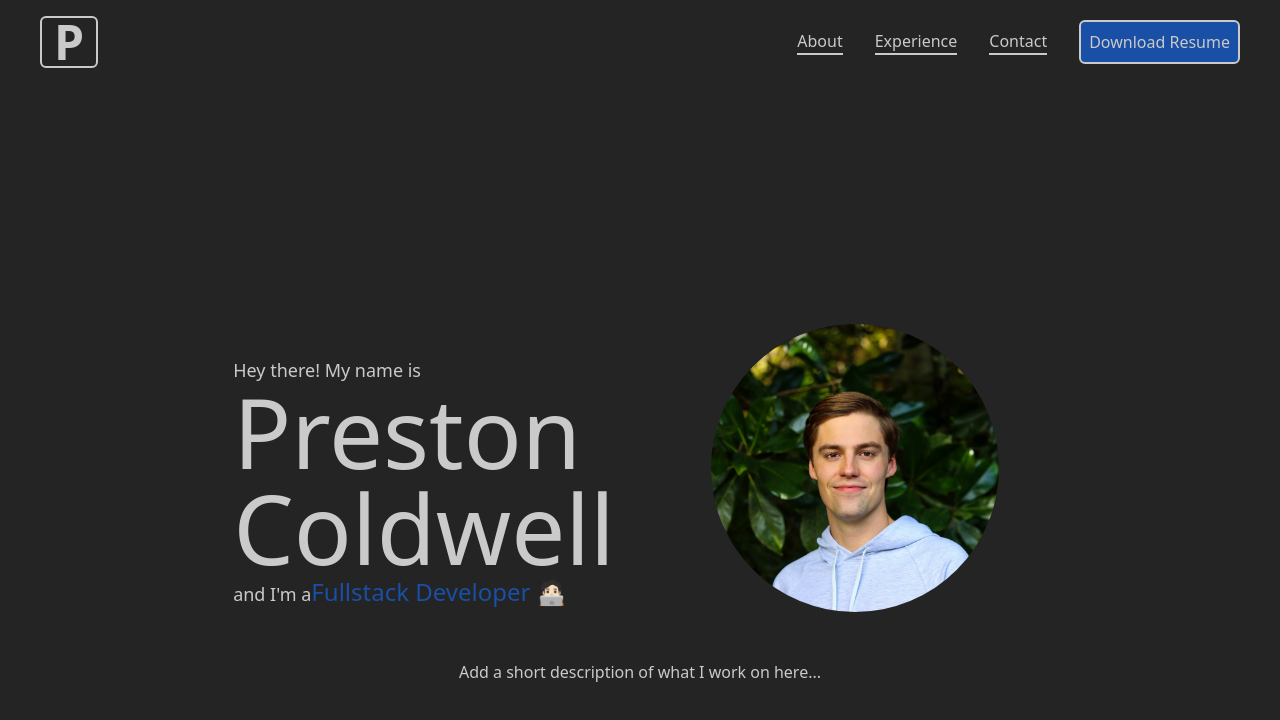
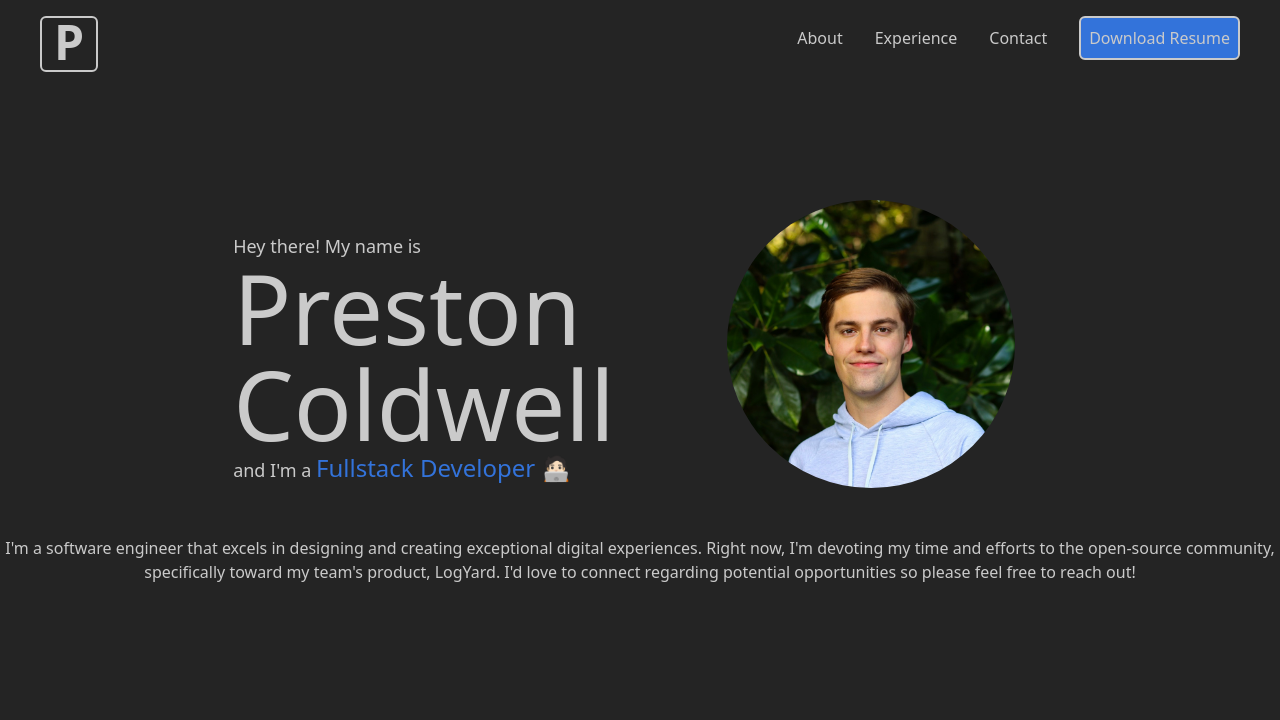
Before and after one commit to PrestonColdwell/MyPortfolio, a React (Vite) app: page / in a window 1280 px wide. Shown: the top 720 px of the page. Built offline with nearby package versions, Linux system fonts and the light colour scheme; a web font is replaced by a local one.

Commit message:
added adaptive rendering

```diff
--- a/src/components/NavItem.jsx
+++ b/src/components/NavItem.jsx
@@ -1,7 +1,7 @@
 const NavItem = ({ label, func }) => {
   return (
     <li>
-      <button className="shadow-sm border-b-2 border-text text-text" onClick={func}>{label}</button>
+      <button className="border-none md:border-b-2 border-text text-text" onClick={func}>{label}</button>
     </li>
   );
 };
--- a/src/components/Navbar.jsx
+++ b/src/components/Navbar.jsx
@@ -11,20 +11,23 @@ const Navbar = ({ routes }) => {
   }
 
   return (
-    <nav className="bg-transparent h-auto border-b-1 border-gray-800">
-      <div className="max-w-screen-xl flex flex-wrap items-center justify-between mx-auto p-4 pl-10 pr-10">
+    <nav className="bg-transparent h-auto">
+      <div className="max-w-screen-xl md:flex md:flex-wrap justify-between mx-auto p-4 pl-10 pr-10">
         {/* Personal Logo */}
-        <div className="border-2 border-text rounded-md px-3 py-0">
+        <div className="border-2 border-text rounded-md px-3 pb-1 max-w-fit mx-auto md:mx-0">
           <h1 className="text-5xl font-bold text-text font-Genos">P</h1>
         </div>
 
         {/* Navigation Routes */}
-        <div className="hidden w-full md:block md:w-auto">
+        <div className="w-full md:block md:w-auto">
           <ul className="font-medium items-center flex flex-col p-4 md:p-0 rounded-lg bg-transparent md:flex-row md:space-x-8 md:mt-0">
             {allNavItems}
             <li>
-              {/* add button functionality for resume downloading */}
-              <button className="border-2 border-text rounded-md text-text bg-tertiary p-2">
+              {/* Download Resume Button */}
+              <button
+                className="border-2 border-text rounded-md text-text bg-tertiary p-2"
+                onClick={() => {console.log('button clicked - not set up yet though')}}
+              >
                 Download Resume
               </button>
             </li>
--- a/src/components/pages/About.jsx
+++ b/src/components/pages/About.jsx
@@ -1,19 +1,19 @@
 const About = () => {
   return (
     <>
-      <div className="flex flex-wrap text-text mx-auto mt-[15%] max-w-screen-lg gap-12">
-        <div className="pt-20 mx-auto">
+      <div className="flex flex-wrap md:flex-nowrap text-text mx-auto md:mt-[5%] max-w-screen-lg gap-6 md:gap-12 md:px-10">
+        <div className="p-4 pt-10 md:pt-20 mx-auto">
           <p className="text-lg">Hey there! My name is</p>
           <p className="text-8xl text-gray-50">
             Preston <br /> Coldwell
           </p>
           <p className="text-tertiary text-2xl">
-            <span className="text-text text-lg">and I'm a</span>
+            <span className="text-text text-lg">and I'm a </span>
             Fullstack Developer 🧑🏻‍💻
           </p>
         </div>
 
-        <div className="text-center my-auto mx-auto p-12 size-96">
+        <div className="text-center my-auto mx-auto px-6 md:p-12 size-64 md:size-96">
           <img
             className="rounded-full object-contain"
             src="/Headshot.jpeg"
@@ -21,7 +21,13 @@ const About = () => {
           />
         </div>
       </div>
-      <p className="text-center text-text">Add a short description of what I work on here...</p>
+
+      <div>
+        <p className="text-center text-text">
+          I'm a software engineer that excels in designing and creating exceptional digital experiences. Right now, I'm devoting my time and efforts to the open-source community, specifically toward my team's product, LogYard. I'd love to connect regarding potential opportunities so please feel free to reach out!
+        </p>
+      </div>
+
     </>
   );
 };
--- a/tailwind.config.js
+++ b/tailwind.config.js
@@ -14,7 +14,7 @@ export default {
     colors: {
       'primary': '#242424', // Charcoal
       'secondary': '#7C7C7C', // Gray
-      'tertiary': '#194FA5', // Blue
+      'tertiary': '#3373DA', // Blue
       'text': '#CACACA', // Light Gray
     }
   },
```
